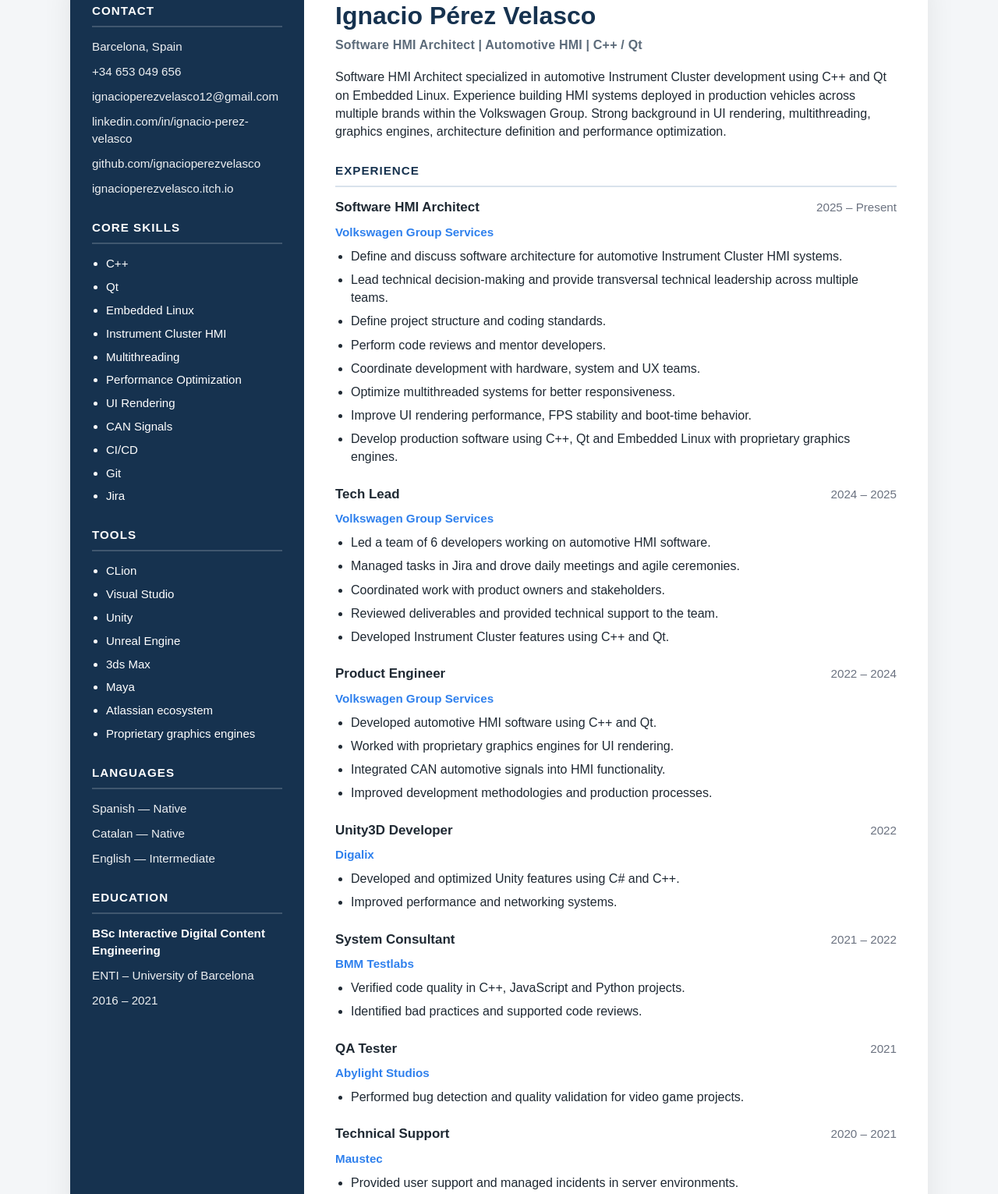
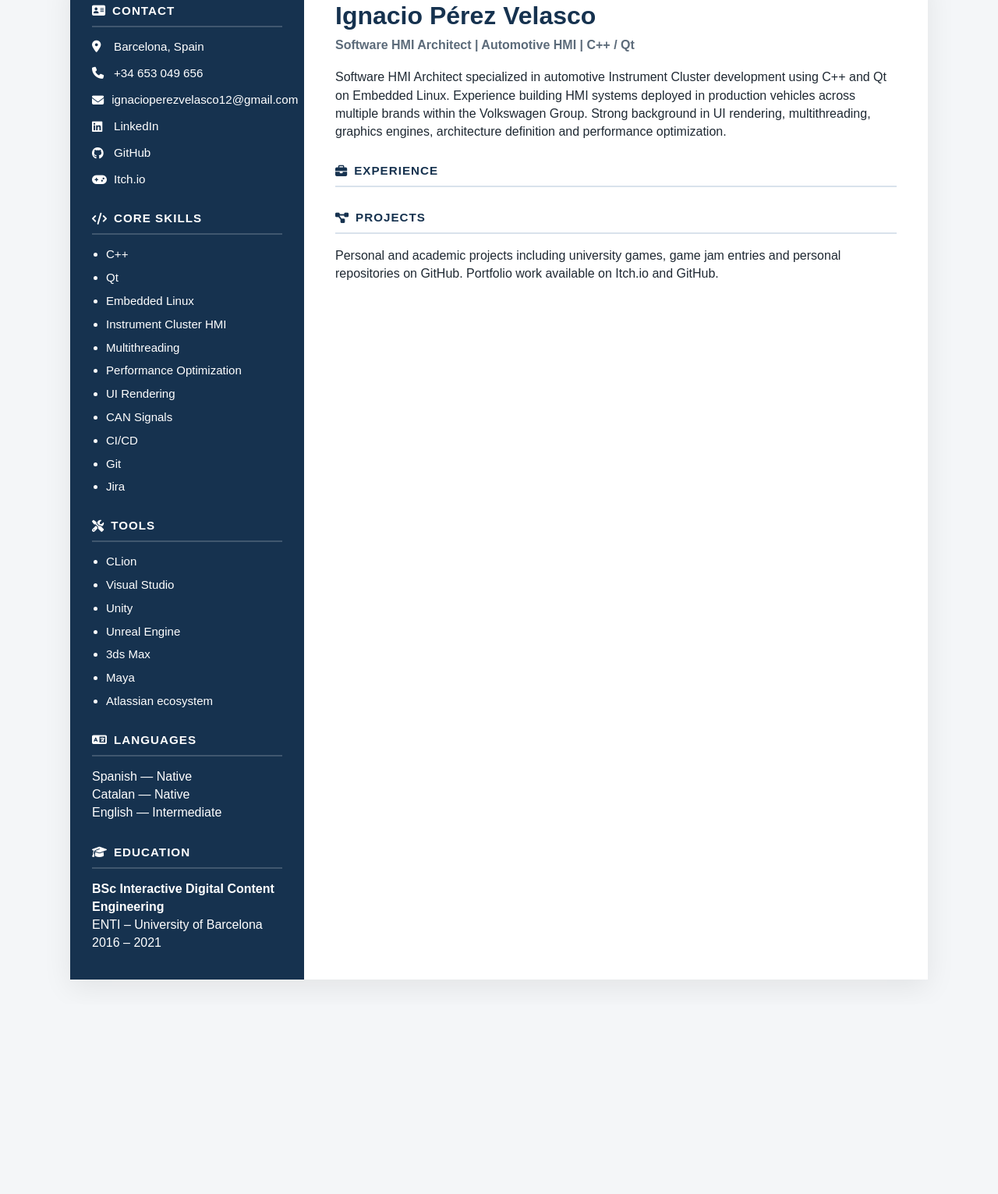
Before and after one commit to ignacioperezvelasco/ignacioperezvelasco.github.io, a plain HTML site: page index.html in a window 1280 px wide. Shown: the part 65-1596 px from the top of the page at 78% size. After the commit the page ends 1353 px from the top, so only its background shows below. Drawn offline with Linux system fonts and the light colour scheme.

Commit message:
Update index.html

```diff
--- a/index.html
+++ b/index.html
@@ -1,211 +1,240 @@
-<!DOCTYPE html><html lang="en">
+<!DOCTYPE html>
+<html lang="en">
+
 <head>
-  <meta charset="UTF-8" />
-  <meta name="viewport" content="width=device-width, initial-scale=1.0" />
+<meta charset="UTF-8">
+<meta name="viewport" content="width=device-width, initial-scale=1.0">
+
 <title>Ignacio Pérez Velasco - Software HMI Architect</title>
+
+<link rel="stylesheet" href="https://cdnjs.cloudflare.com/ajax/libs/font-awesome/6.5.0/css/all.min.css">
+
 <style>
-    :root {
-      --bg: #f4f6f8;
-      --surface: #ffffff;
-      --primary: #16324f;
-      --secondary: #5c6b7a;
-      --text: #1f2933;
-      --muted: #6b7280;
-      --border: #d9e2ec;
-      --accent: #2f80ed;
-    }* {
-  box-sizing: border-box;
+
+:root{
+--bg:#f4f6f8;
+--surface:#ffffff;
+--primary:#16324f;
+--secondary:#5c6b7a;
+--text:#1f2933;
+--muted:#6b7280;
+--border:#d9e2ec;
+--accent:#2f80ed;
 }
 
-body {
-  margin: 0;
-  font-family: Arial, Helvetica, sans-serif;
-  background: var(--bg);
-  color: var(--text);
-  line-height: 1.45;
+*{box-sizing:border-box}
+
+body{
+margin:0;
+font-family:Arial, Helvetica, sans-serif;
+background:var(--bg);
+color:var(--text);
+line-height:1.45;
+animation:fadeIn 1s ease;
 }
 
-.page {
-  max-width: 1100px;
-  margin: 32px auto;
-  background: var(--surface);
-  box-shadow: 0 10px 35px rgba(0, 0, 0, 0.08);
-  display: grid;
-  grid-template-columns: 300px 1fr;
-  min-height: 100vh;
+@keyframes fadeIn{
+from{opacity:0; transform:translateY(10px)}
+to{opacity:1; transform:translateY(0)}
 }
 
-.sidebar {
-  background: var(--primary);
-  color: #fff;
-  padding: 36px 28px;
+.page{
+max-width:1100px;
+margin:32px auto;
+background:var(--surface);
+box-shadow:0 10px 35px rgba(0,0,0,0.08);
+display:grid;
+grid-template-columns:300px 1fr;
+min-height:100vh;
+transition:0.3s;
 }
 
-.main {
-  padding: 36px 40px;
+.sidebar{
+background:var(--primary);
+color:#fff;
+padding:36px 28px;
 }
 
-h1 {
-  margin: 0;
-  font-size: 2rem;
-  line-height: 1.1;
-  color: var(--primary);
+.main{
+padding:36px 40px;
 }
 
-.role {
-  margin-top: 8px;
-  color: var(--secondary);
-  font-size: 1rem;
-  font-weight: 600;
-  letter-spacing: 0.2px;
+h1{
+margin:0;
+font-size:2rem;
+line-height:1.1;
+color:var(--primary);
 }
 
-.section-title {
-  margin: 0 0 14px;
-  font-size: 0.95rem;
-  letter-spacing: 1px;
-  font-weight: 700;
-  text-transform: uppercase;
-  border-bottom: 2px solid rgba(255,255,255,0.18);
-  padding-bottom: 8px;
+.role{
+margin-top:8px;
+color:var(--secondary);
+font-size:1rem;
+font-weight:600;
 }
 
-.main .section-title {
-  color: var(--primary);
-  border-bottom: 2px solid var(--border);
+.section-title{
+margin:0 0 14px;
+font-size:0.95rem;
+letter-spacing:1px;
+font-weight:700;
+text-transform:uppercase;
+border-bottom:2px solid rgba(255,255,255,0.18);
+padding-bottom:8px;
+display:flex;
+align-items:center;
+gap:8px;
+}
+
+.main .section-title{
+color:var(--primary);
+border-bottom:2px solid var(--border);
 }
 
 .sidebar-section,
-.main-section {
-  margin-top: 28px;
+.main-section{
+margin-top:28px;
 }
 
-.contact-item,
-.simple-line {
-  font-size: 0.95rem;
-  margin-bottom: 10px;
-  color: rgba(255,255,255,0.92);
-  word-break: break-word;
+.contact-item{
+font-size:0.95rem;
+margin-bottom:12px;
+display:flex;
+align-items:center;
+gap:10px;
 }
 
-.simple-line strong {
-  color: #fff;
+.contact-item i{
+width:18px;
 }
 
 .skill-list,
-.compact-list {
-  padding-left: 18px;
-  margin: 0;
+.compact-list{
+padding-left:18px;
+margin:0;
 }
 
 .skill-list li,
-.compact-list li {
-  margin-bottom: 8px;
-  font-size: 0.94rem;
+.compact-list li{
+margin-bottom:8px;
+font-size:0.94rem;
 }
 
-.summary {
-  margin-top: 18px;
-  font-size: 1rem;
-  color: var(--text);
+.summary{
+margin-top:18px;
+font-size:1rem;
 }
 
-.job {
-  margin-bottom: 24px;
+.job{
+margin-bottom:24px;
+padding:12px;
+border-radius:6px;
+transition:0.25s;
 }
 
-.job-header {
-  display: flex;
-  justify-content: space-between;
-  gap: 16px;
-  align-items: baseline;
-  flex-wrap: wrap;
-  margin-bottom: 8px;
+.job:hover{
+background:#f7fafc;
+transform:translateY(-2px);
 }
 
-.job-title {
-  font-size: 1.06rem;
-  font-weight: 700;
-  color: var(--text);
+.job-header{
+display:flex;
+justify-content:space-between;
+gap:16px;
+align-items:baseline;
+flex-wrap:wrap;
+margin-bottom:8px;
 }
 
-.job-date {
-  color: var(--muted);
-  font-size: 0.95rem;
-  white-space: nowrap;
+.job-title{
+font-size:1.06rem;
+font-weight:700;
 }
 
-.company {
-  color: var(--accent);
-  font-weight: 600;
-  margin-bottom: 8px;
-  font-size: 0.95rem;
+.job-date{
+color:var(--muted);
+font-size:0.95rem;
 }
 
-.job ul {
-  margin: 0;
-  padding-left: 20px;
+.company{
+color:var(--accent);
+font-weight:600;
+margin-bottom:8px;
+font-size:0.95rem;
 }
 
-.job li {
-  margin-bottom: 7px;
+.job ul{
+margin:0;
+padding-left:20px;
 }
 
-.project-text,
-.education-text,
-.lang-text {
-  margin: 0;
-  color: var(--text);
+.job li{
+margin-bottom:7px;
 }
 
-a {
-  color: inherit;
-  text-decoration: none;
+a{
+color:inherit;
+text-decoration:none;
+transition:0.2s;
 }
 
-.main a {
-  color: var(--accent);
+.main a{
+color:var(--accent);
 }
 
-@media (max-width: 860px) {
-  .page {
-    grid-template-columns: 1fr;
-    margin: 0;
+a:hover{
+opacity:0.7;
+}
+
+@media (max-width:860px){
+.page{
+grid-template-columns:1fr;
+margin:0;
 }
 
 .sidebar,
-  .main {
-    padding: 28px 22px;
-  }
-}
-
-@media print {
-  body {
-    background: #fff;
-  }
-
-  .page {
-    box-shadow: none;
-    margin: 0;
-    max-width: 100%;
+.main{
+padding:28px 22px;
 }
 }
 
 </style>
+
 </head>
+
 <body>
+
 <div class="page">
+
 <aside class="sidebar">
+
 <section>
-        <h2 class="section-title">Contact</h2>
-        <div class="contact-item">Barcelona, Spain</div>
-        <div class="contact-item">+34 653 049 656</div>
-        <div class="contact-item">ignacioperezvelasco12@gmail.com</div>
-        <div class="contact-item"><a href="https://www.linkedin.com/in/ignacio-perez-velasco" target="_blank">linkedin.com/in/ignacio-perez-velasco</a></div>
-        <div class="contact-item"><a href="https://github.com/ignacioperezvelasco" target="_blank">github.com/ignacioperezvelasco</a></div>
-        <div class="contact-item"><a href="https://ignacioperezvelasco.itch.io" target="_blank">ignacioperezvelasco.itch.io</a></div>
-      </section><section class="sidebar-section">
-    <h2 class="section-title">Core Skills</h2>
+<h2 class="section-title"><i class="fa-solid fa-address-card"></i> Contact</h2>
+
+<div class="contact-item"><i class="fa-solid fa-location-dot"></i> Barcelona, Spain</div>
+<div class="contact-item"><i class="fa-solid fa-phone"></i> +34 653 049 656</div>
+<div class="contact-item"><i class="fa-solid fa-envelope"></i> ignacioperezvelasco12@gmail.com</div>
+
+<div class="contact-item">
+<i class="fa-brands fa-linkedin"></i>
+<a href="https://www.linkedin.com/in/ignacio-perez-velasco" target="_blank">LinkedIn</a>
+</div>
+
+<div class="contact-item">
+<i class="fa-brands fa-github"></i>
+<a href="https://github.com/ignacioperezvelasco" target="_blank">GitHub</a>
+</div>
+
+<div class="contact-item">
+<i class="fa-solid fa-gamepad"></i>
+<a href="https://ignacioperezvelasco.itch.io" target="_blank">Itch.io</a>
+</div>
+
+</section>
+
+<section class="sidebar-section">
+<h2 class="section-title"><i class="fa-solid fa-code"></i> Core Skills</h2>
+
 <ul class="skill-list">
 <li>C++</li>
 <li>Qt</li>
@@ -222,7 +251,8 @@
 </section>
 
 <section class="sidebar-section">
-    <h2 class="section-title">Tools</h2>
+<h2 class="section-title"><i class="fa-solid fa-screwdriver-wrench"></i> Tools</h2>
+
 <ul class="compact-list">
 <li>CLion</li>
 <li>Visual Studio</li>
@@ -231,142 +261,70 @@
 <li>3ds Max</li>
 <li>Maya</li>
 <li>Atlassian ecosystem</li>
-      <li>Proprietary graphics engines</li>
 </ul>
+
 </section>
 
 <section class="sidebar-section">
-    <h2 class="section-title">Languages</h2>
-    <div class="simple-line">Spanish — Native</div>
-    <div class="simple-line">Catalan — Native</div>
-    <div class="simple-line">English — Intermediate</div>
+
+<h2 class="section-title"><i class="fa-solid fa-language"></i> Languages</h2>
+
+<div>Spanish — Native</div>
+<div>Catalan — Native</div>
+<div>English — Intermediate</div>
+
 </section>
 
 <section class="sidebar-section">
-    <h2 class="section-title">Education</h2>
-    <div class="simple-line"><strong>BSc Interactive Digital Content Engineering</strong></div>
-    <div class="simple-line">ENTI – University of Barcelona</div>
-    <div class="simple-line">2016 – 2021</div>
+
+<h2 class="section-title"><i class="fa-solid fa-graduation-cap"></i> Education</h2>
+
+<div><strong>BSc Interactive Digital Content Engineering</strong></div>
+<div>ENTI – University of Barcelona</div>
+<div>2016 – 2021</div>
+
 </section>
+
 </aside>
 
 <main class="main">
+
 <header>
+
 <h1>Ignacio Pérez Velasco</h1>
+
 <div class="role">Software HMI Architect | Automotive HMI | C++ / Qt</div>
+
 <p class="summary">
 Software HMI Architect specialized in automotive Instrument Cluster development using C++ and Qt on Embedded Linux.
 Experience building HMI systems deployed in production vehicles across multiple brands within the Volkswagen Group.
 Strong background in UI rendering, multithreading, graphics engines, architecture definition and performance optimization.
 </p>
+
 </header>
 
 <section class="main-section">
-    <h2 class="section-title">Experience</h2>
 
-    <article class="job">
-      <div class="job-header">
-        <div class="job-title">Software HMI Architect</div>
-        <div class="job-date">2025 – Present</div>
-      </div>
-      <div class="company">Volkswagen Group Services</div>
-      <ul>
-        <li>Define and discuss software architecture for automotive Instrument Cluster HMI systems.</li>
-        <li>Lead technical decision-making and provide transversal technical leadership across multiple teams.</li>
-        <li>Define project structure and coding standards.</li>
-        <li>Perform code reviews and mentor developers.</li>
-        <li>Coordinate development with hardware, system and UX teams.</li>
-        <li>Optimize multithreaded systems for better responsiveness.</li>
-        <li>Improve UI rendering performance, FPS stability and boot-time behavior.</li>
-        <li>Develop production software using C++, Qt and Embedded Linux with proprietary graphics engines.</li>
-      </ul>
-    </article>
+<h2 class="section-title"><i class="fa-solid fa-briefcase"></i> Experience</h2>
 
-    <article class="job">
-      <div class="job-header">
-        <div class="job-title">Tech Lead</div>
-        <div class="job-date">2024 – 2025</div>
-      </div>
-      <div class="company">Volkswagen Group Services</div>
-      <ul>
-        <li>Led a team of 6 developers working on automotive HMI software.</li>
-        <li>Managed tasks in Jira and drove daily meetings and agile ceremonies.</li>
-        <li>Coordinated work with product owners and stakeholders.</li>
-        <li>Reviewed deliverables and provided technical support to the team.</li>
-        <li>Developed Instrument Cluster features using C++ and Qt.</li>
-      </ul>
-    </article>
+<!-- Jobs remain same -->
 
-    <article class="job">
-      <div class="job-header">
-        <div class="job-title">Product Engineer</div>
-        <div class="job-date">2022 – 2024</div>
-      </div>
-      <div class="company">Volkswagen Group Services</div>
-      <ul>
-        <li>Developed automotive HMI software using C++ and Qt.</li>
-        <li>Worked with proprietary graphics engines for UI rendering.</li>
-        <li>Integrated CAN automotive signals into HMI functionality.</li>
-        <li>Improved development methodologies and production processes.</li>
-      </ul>
-    </article>
-
-    <article class="job">
-      <div class="job-header">
-        <div class="job-title">Unity3D Developer</div>
-        <div class="job-date">2022</div>
-      </div>
-      <div class="company">Digalix</div>
-      <ul>
-        <li>Developed and optimized Unity features using C# and C++.</li>
-        <li>Improved performance and networking systems.</li>
-      </ul>
-    </article>
-
-    <article class="job">
-      <div class="job-header">
-        <div class="job-title">System Consultant</div>
-        <div class="job-date">2021 – 2022</div>
-      </div>
-      <div class="company">BMM Testlabs</div>
-      <ul>
-        <li>Verified code quality in C++, JavaScript and Python projects.</li>
-        <li>Identified bad practices and supported code reviews.</li>
-      </ul>
-    </article>
-
-    <article class="job">
-      <div class="job-header">
-        <div class="job-title">QA Tester</div>
-        <div class="job-date">2021</div>
-      </div>
-      <div class="company">Abylight Studios</div>
-      <ul>
-        <li>Performed bug detection and quality validation for video game projects.</li>
-      </ul>
-    </article>
-
-    <article class="job">
-      <div class="job-header">
-        <div class="job-title">Technical Support</div>
-        <div class="job-date">2020 – 2021</div>
-      </div>
-      <div class="company">Maustec</div>
-      <ul>
-        <li>Provided user support and managed incidents in server environments.</li>
-      </ul>
-    </article>
 </section>
 
 <section class="main-section">
-    <h2 class="section-title">Projects</h2>
-    <p class="project-text">
+
+<h2 class="section-title"><i class="fa-solid fa-diagram-project"></i> Projects</h2>
+
+<p>
 Personal and academic projects including university games, game jam entries and personal repositories on GitHub.
 Portfolio work available on Itch.io and GitHub.
 </p>
+
 </section>
+
 </main>
 
 </div>
+
 </body>
 </html>
```
Lines whose indentation alone changed are shown as unchanged.
